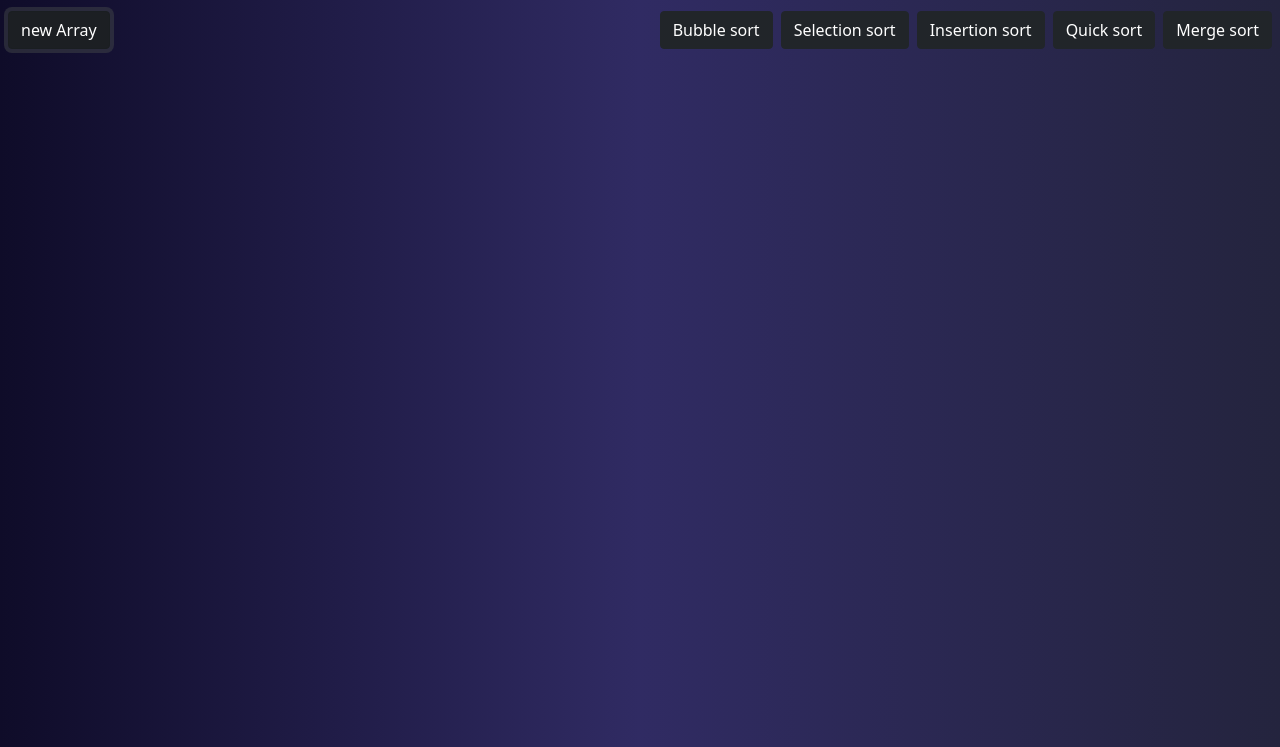
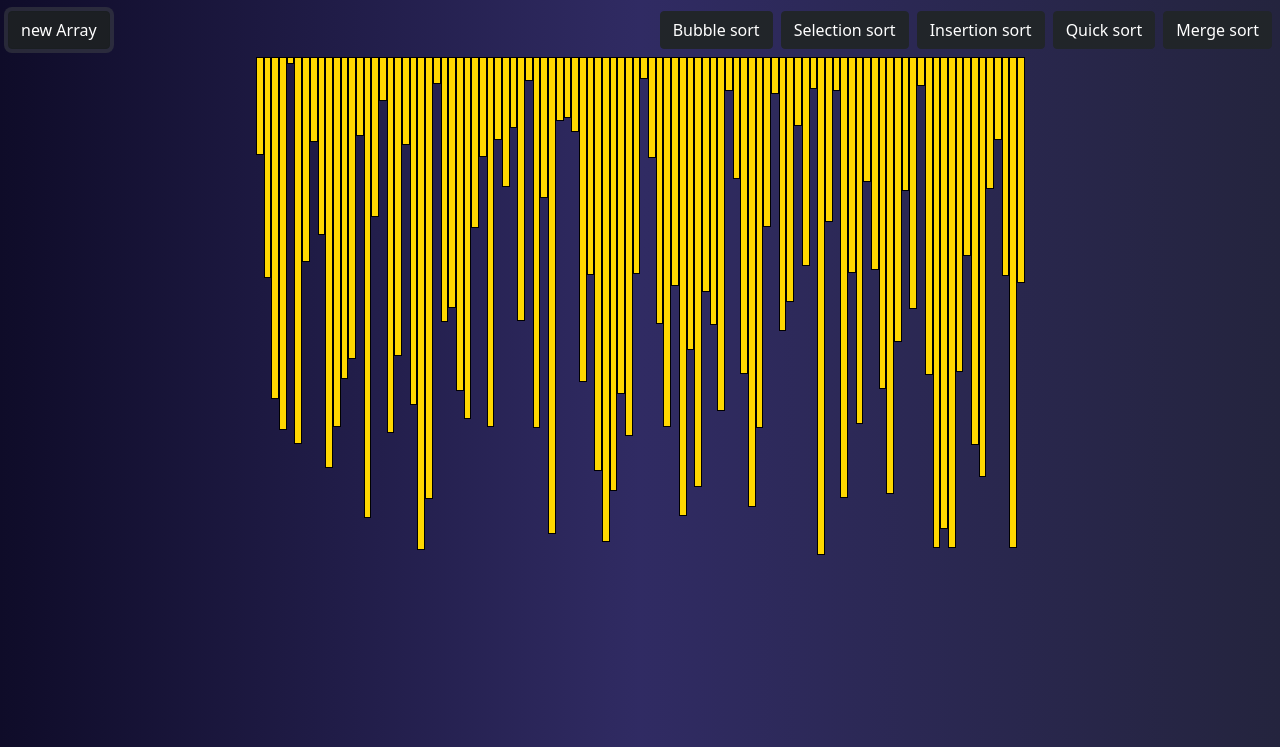
Before and after one commit to aezakmi007/sortingVisualiser, a plain HTML site: page index.html in a window 1280 px wide. Both pictures are taken after a click on the button "new Array". Shown: the part 53-800 px from the top of the page. Drawn offline with nearby package versions, Linux system fonts and the light colour scheme.

Commit message:
generated divs fo random height

```diff
--- a/index.html
+++ b/index.html
@@ -47,11 +47,12 @@
         </li>
       </ul>
     </nav>
-
+    <div id="bars"></div>
     <script
       src="https://cdn.jsdelivr.net/npm/bootstrap@5.0.2/dist/js/bootstrap.bundle.min.js"
       integrity="sha384-MrcW6ZMFYlzcLA8Nl+NtUVF0sA7MsXsP1UyJoMp4YLEuNSfAP+JcXn/tWtIaxVXM"
       crossorigin="anonymous"
     ></script>
+    <script src="./jsFiles/sorting.js"></script>
   </body>
 </html>
--- a/jsFiles/sorting.js
+++ b/jsFiles/sorting.js
@@ -0,0 +1,18 @@
+let arr = [];
+const generateRandom = () => {
+  return Math.floor(Math.random() * 500);
+};
+const element = document.getElementById("bars");
+const generateBars = () => {
+  element.innerHTML = "";
+  for (let i = 0; i < 100; i++) {
+    arr[i] = generateRandom();
+  }
+  for (let i = 0; i < 100; i++) {
+    const bar = document.createElement("div");
+    console.log(bar);
+    element.appendChild(bar).classList.add("bar");
+    bar.style.height = `${arr[i]}px`;
+  }
+};
+document.getElementById("NA").addEventListener("click", generateBars);
--- a/sorting.css
+++ b/sorting.css
@@ -31,3 +31,13 @@ h1 {
 .newArray-btn {
   margin-left: 0.5rem;
 }
+#bars {
+  display: flex;
+  padding-right: 20%;
+  padding-left: 20%;
+}
+.bar {
+  background-color: #ffd700;
+  width: 20px;
+  border: black solid 1px;
+}
```
